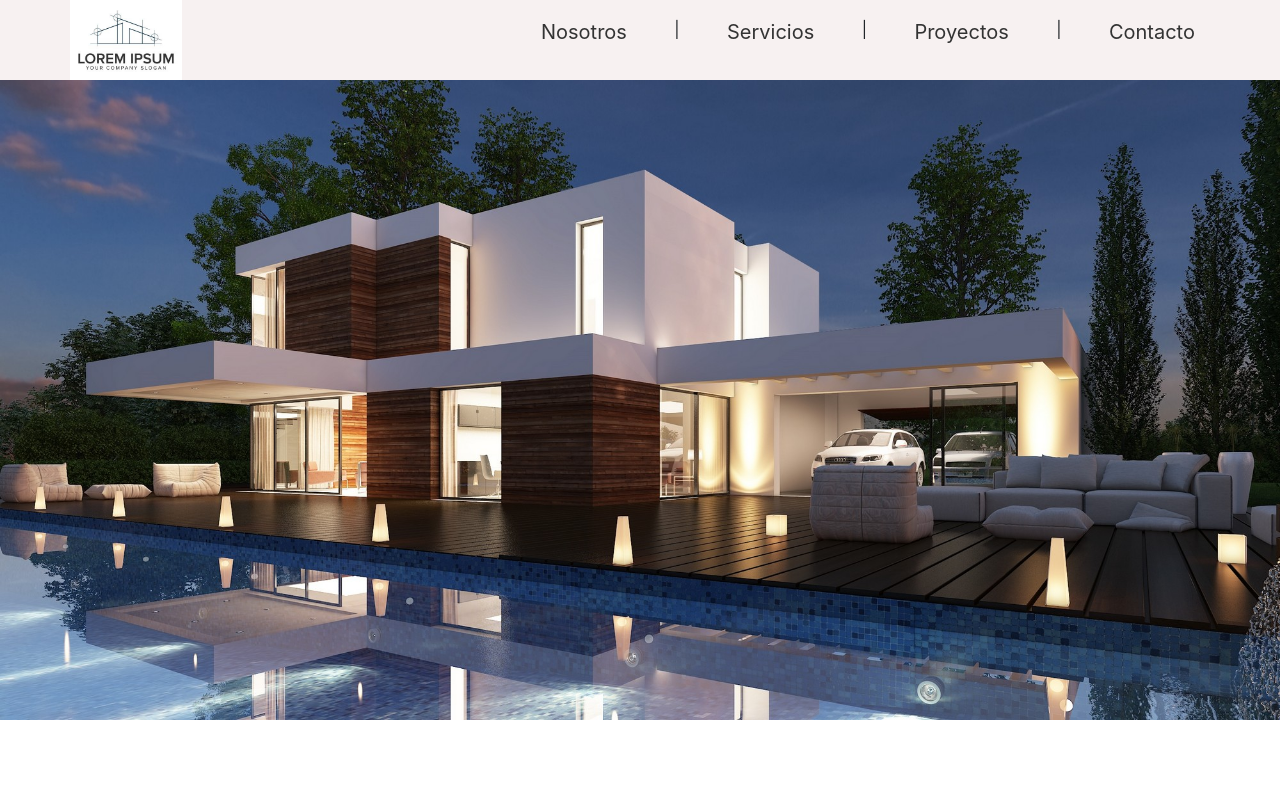
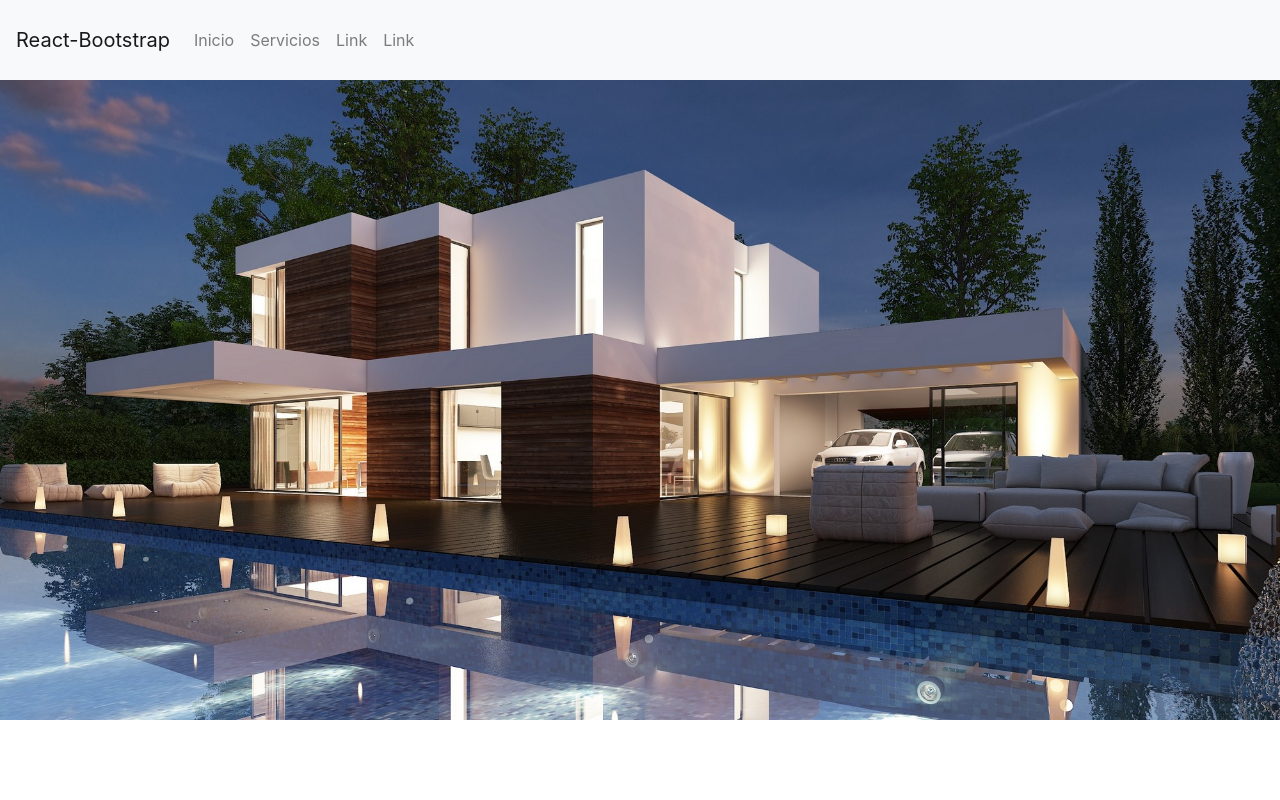
Before and after one commit to GastonLell/lim-arquitectura-page, a React (Create React App) app: page / in a window 1280 px wide. Shown: the top 800 px of the page. Built offline with nearby package versions, Linux system fonts and the light colour scheme.

Commit message:
navbar Menu

```diff
--- a/src/components/Menu.jsx
+++ b/src/components/Menu.jsx
@@ -1,50 +1,68 @@
-import { useState } from "react";
-import { AiOutlineMenu, AiOutlineClose } from "react-icons/ai";
+import Navbar from "react-bootstrap/Navbar";
+import Nav from "react-bootstrap/Nav";
 
-import ImagenLogo from "../assets/images/logo-loremipsum.jpg";
 
 const Menu = () => {
-  const [openClose, setOpenClose] = useState(false);
+  return (
+    <Navbar bg="light" expand="lg">
+      <Navbar.Brand href="#home">React-Bootstrap</Navbar.Brand>
 
-  const handleClickOpen = () => {
-    setOpenClose(!openClose);
-  };
+      <Navbar.Toggle aria-controls="basic-navbar-nav" />
 
-  return (
-    <nav>
-      <div className="logo-marca">
-        <a href="#inicio">
-          <img src={ImagenLogo} alt="lim-arquitectura" />
-        </a>
-      </div>
-
-      <div className="btn-hamburguer">
-        <button onClick={handleClickOpen}>
-          {openClose ? <AiOutlineClose /> : <AiOutlineMenu />}
-        </button>
-      </div>
-
-      <div className="navegacion">
-        <ul className={openClose ? "nav-open" : "nav-close"}>
-          <li>
-            <a href="#nosotros">Nosotros</a>
-          </li>
-          <span>|</span>
-          <li>
-            <a href="#servicios">Servicios</a>
-          </li>
-          <span>|</span>
-          <li>
-            <a href="#proyectos">Proyectos</a>
-          </li>
-          <span>|</span>
-          <li>
-            <a href="#contacto">Contacto</a>
-          </li>
-        </ul>
-      </div>
-    </nav>
+      <Navbar.Collapse id="basic-navbar-nav">
+        <Nav className="mr-auto">
+          <Nav.Link href="#home">Inicio</Nav.Link>
+          <Nav.Link href="#link">Servicios</Nav.Link>
+          <Nav.Link href="#link">Link</Nav.Link>
+          <Nav.Link href="#link">Link</Nav.Link>
+        </Nav>
+      </Navbar.Collapse>
+    </Navbar>
   );
 };
 
 export default Menu;
+
+// const Menu = () => {
+//   const [openClose, setOpenClose] = useState(false);
+
+//   const handleClickOpen = () => {
+//     setOpenClose(!openClose);
+//   };
+
+//   return (
+//     <nav>
+//       <div className="logo-marca">
+//         <a href="#inicio">
+//           <img src={ImagenLogo} alt="lim-arquitectura" />
+//         </a>
+//       </div>
+
+//       <div className="btn-hamburguer">
+//         <button onClick={handleClickOpen}>
+//           {openClose ? <AiOutlineClose /> : <AiOutlineMenu />}
+//         </button>
+//       </div>
+
+//       <div className="navegacion">
+//         <ul className={openClose ? "nav-open" : "nav-close"}>
+//           <li>
+//             <a href="#nosotros">Nosotros</a>
+//           </li>
+//           <span>|</span>
+//           <li>
+//             <a href="#servicios">Servicios</a>
+//           </li>
+//           <span>|</span>
+//           <li>
+//             <a href="#proyectos">Proyectos</a>
+//           </li>
+//           <span>|</span>
+//           <li>
+//             <a href="#contacto">Contacto</a>
+//           </li>
+//         </ul>
+//       </div>
+//     </nav>
+//   );
+// };
--- a/src/scss/app.css
+++ b/src/scss/app.css
@@ -152,4 +152,7 @@ nav {
   background-color: transparent;
   border: none; }
 
+.modal-header {
+  border: none; }
+
 /*# sourceMappingURL=app.css.map */
--- a/src/scss/app.scss
+++ b/src/scss/app.scss
@@ -1,4 +1,3 @@
-
 // VARIABLES
 $color-uno: rgb(247, 241, 241);
 $color-gris: #282c2d;
@@ -222,3 +221,6 @@ nav {
   background-color: transparent;
   border: none;
 }
+.modal-header{
+  border: none;
+}
```
Also changed, not shown: 1 other file (tests, documents, lock files or other folders).
